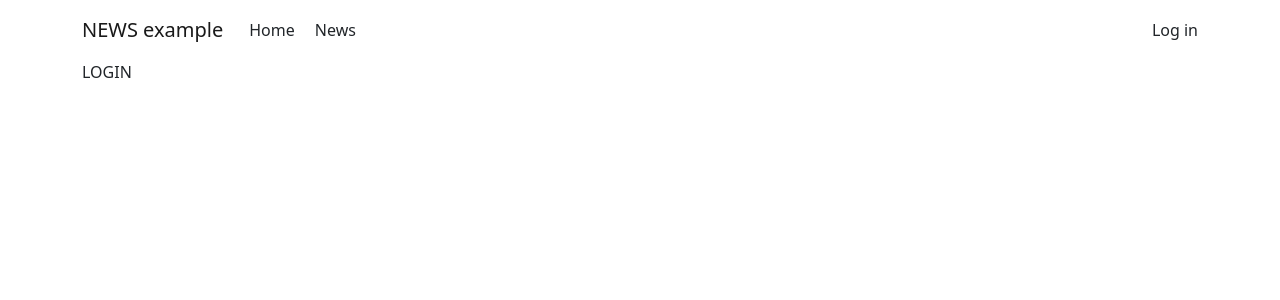
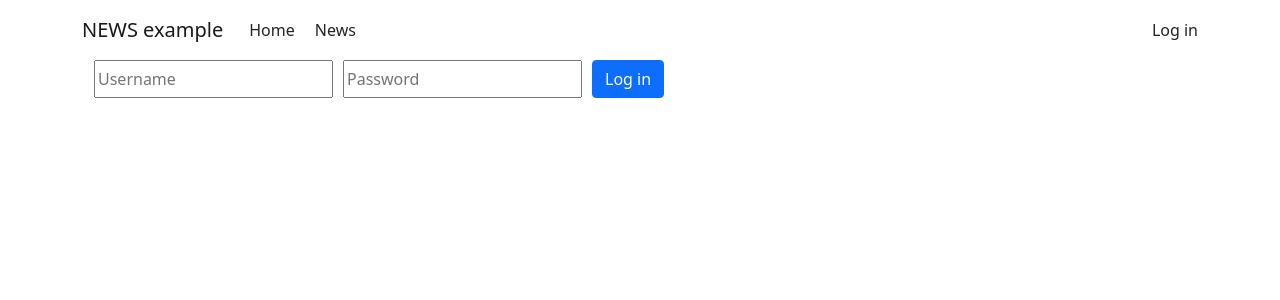
Before and after one commit to Bilkash/news_example, a React (Create React App) app: page /login in a window 1280 px wide. Shown: the top 300 px of the page. Built offline with nearby package versions, Linux system fonts and the light colour scheme.

Commit message:
add login

```diff
--- a/src/index.js
+++ b/src/index.js
@@ -3,7 +3,7 @@ import ReactDOM from "react-dom/client";
 import App from "./App";
 import {BrowserRouter} from "react-router-dom";
 
-import "bootstrap/dist/css/bootstrap.min.css";
+import "bootstrap/dist/css/bootstrap.css";
 
 const root = ReactDOM.createRoot(document.getElementById("root"));
 root.render(
--- /dev/null
+++ b/src/pages/Login/index.css
@@ -0,0 +1,4 @@
+.form {
+    display: flex;
+    gap: 10px;
+}
--- a/src/pages/Login/index.jsx
+++ b/src/pages/Login/index.jsx
@@ -1,9 +1,40 @@
-import React from "react";
+import React, {useState} from "react";
+import {Button, Container, Form} from "react-bootstrap";
+
+import "./index.css";
 
 export default function Login() {
+	const [login, setLogin] = useState("");
+	const [password, setPassword] = useState("");
+
+	function handleLogin () {
+		if (password === "12345" && login === "admin") {
+			localStorage.setItem("news_auth", "true");
+
+			history.push("/profile");
+		}
+	}
+
 	return (
-		<div>
-			LOGIN
-		</div>
+		<Container>
+			<Form className={"form"}>
+				<input
+					placeholder={"Username"}
+					value={login}
+					onChange={(event) => setLogin(event.target.value)}
+				/>
+
+				<input
+					placeholder={"Password"}
+					type={"password"}
+					value={password}
+					onChange={(event) => setPassword(event.target.value)}
+				/>
+
+				<Button onClick={() => handleLogin()}>
+					Log in
+				</Button>
+			</Form>
+		</Container>
 	);
 }
--- a/src/pages/Main/index.jsx
+++ b/src/pages/Main/index.jsx
@@ -1,6 +1,7 @@
 import React from "react";
-import {Container} from "react-bootstrap";
+import {Button, Container} from "react-bootstrap";
 import {Link} from "react-router-dom";
+import { LinkContainer } from "react-router-bootstrap";
 
 export default function Main() {
 	return (
@@ -10,6 +11,16 @@ export default function Main() {
 			<div>
 				Go to look some <Link to={"/news"}>news</Link>
 			</div>
+
+			<div>
+				Please, log in for check this functional
+			</div>
+
+			<LinkContainer to={"/login"}>
+				<Button>
+					Log in
+				</Button>
+			</LinkContainer>
 		</Container>
 	);
 }
```
